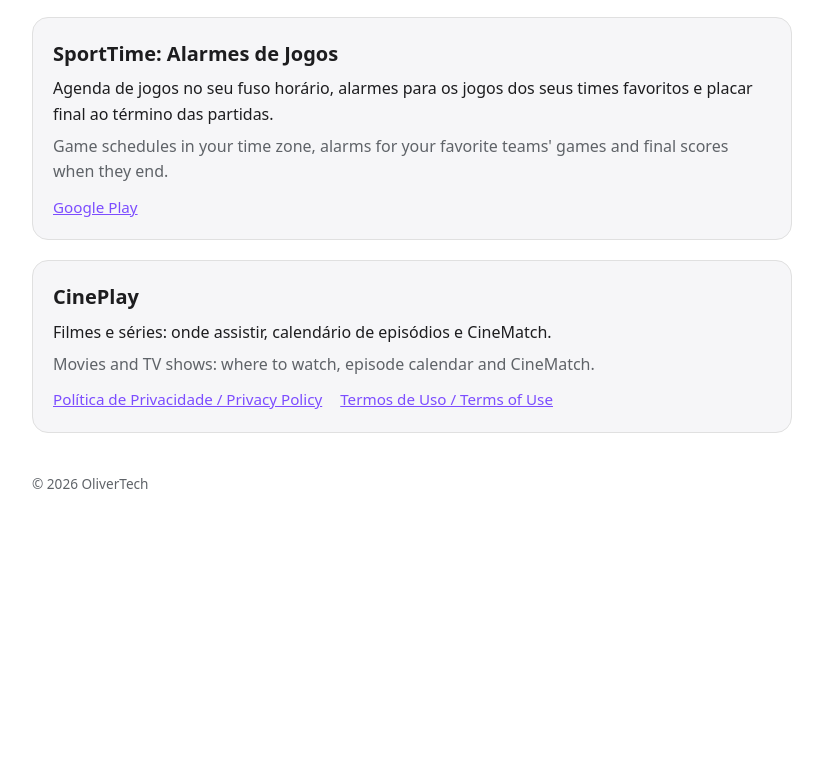
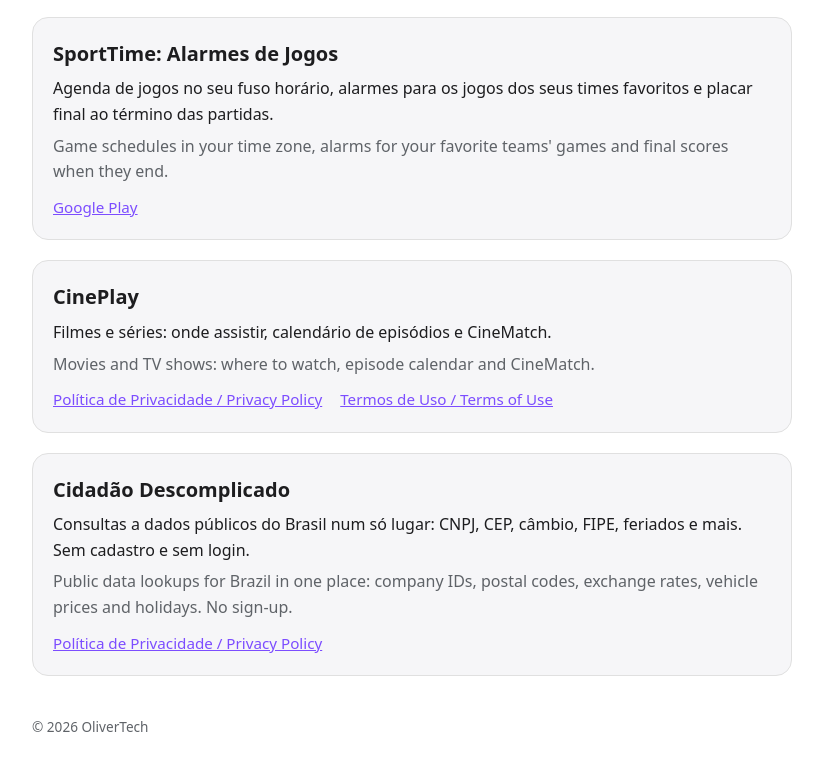
Before and after one commit to alessandrobonovox/alessandrobonovox.github.io, a plain HTML site: page index.html in a window 1280 px wide. Shown: the part 132-902 px from the top of the page, without its empty margins (228-1051 px from the left). Before the commit the page ends 800 px from the top, so only its background shows below. Drawn offline with Linux system fonts and the light colour scheme.

Commit message:
Add section for Cidadão Descomplicado
Added a new section for public data lookups in Brazil.

```diff
--- a/index.html
+++ b/index.html
@@ -44,6 +44,15 @@ footer{color:var(--muted);font-size:.85rem;margin-top:40px}
 </div>
 </section>
 
+<section class="app">
+<h2>Cidadão Descomplicado</h2>
+<p>Consultas a dados públicos do Brasil num só lugar: CNPJ, CEP, câmbio, FIPE, feriados e mais. Sem cadastro e sem login.</p>
+<p class="lead">Public data lookups for Brazil in one place: company IDs, postal codes, exchange rates, vehicle prices and holidays. No sign-up.</p>
+<div class="links">
+<a href="privacidade.html">Política de Privacidade / Privacy Policy</a>
+</div>
+</section>
+
 <footer>© 2026 OliverTech</footer>
 </main>
 </body>
```
